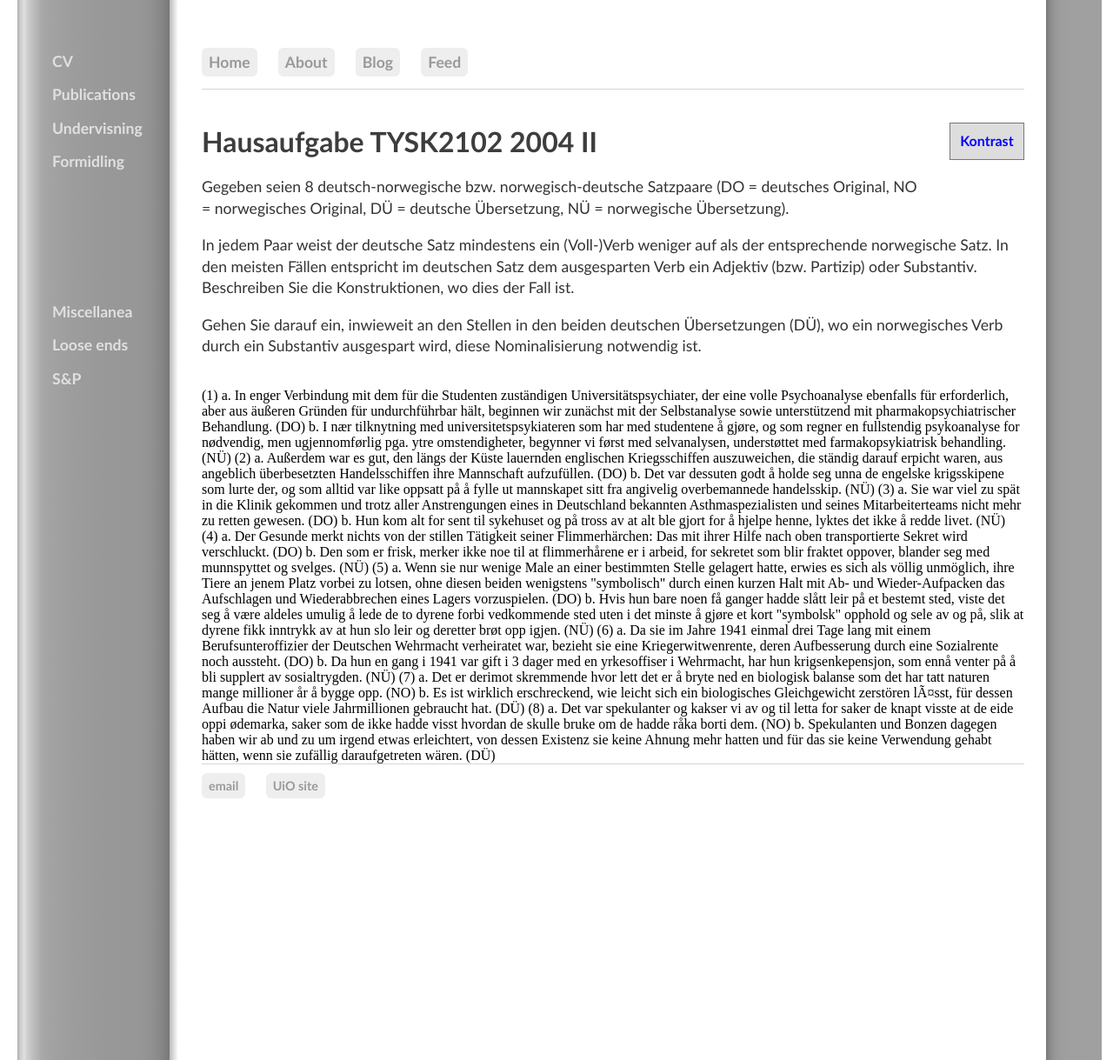
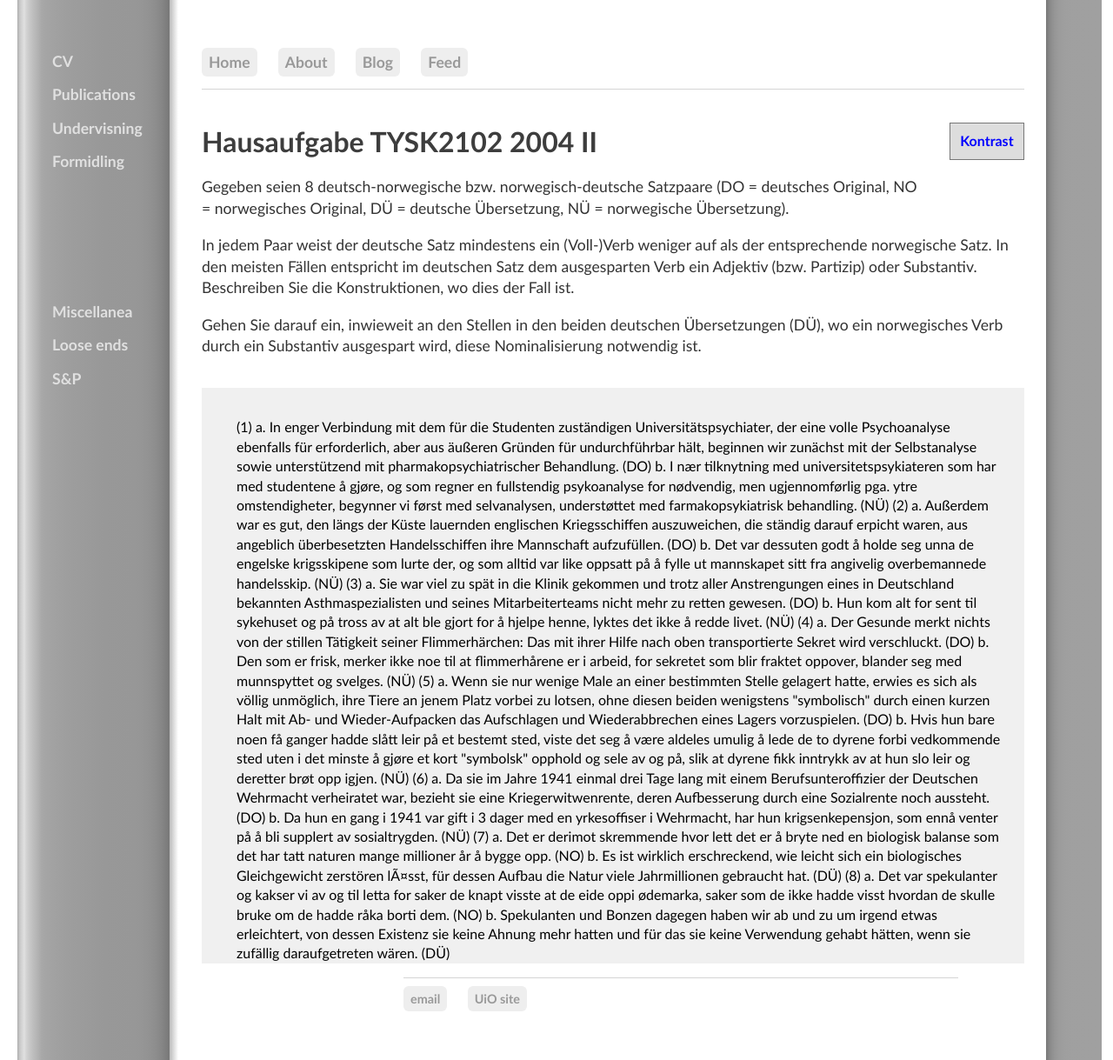
Before and after one commit to kjelljs/kjelljs.github.io, a Jekyll site: the page built from courses/kontrast/2004II.html, in a window 1280 px wide and 1219 px high. Shown: the whole window at 87% size. Built offline with Jekyll 4.4.1, drawn with Linux system fonts in a browser that asks for light colours.

Commit message:
Update 2004II.html

```diff
--- a/courses/kontrast/2004II.html
+++ b/courses/kontrast/2004II.html
@@ -9,6 +9,8 @@ Beschreiben Sie die Konstruktionen, wo dies der Fall ist.</p><p>
 Gehen Sie darauf ein, inwieweit an den Stellen in den beiden deutschen Übersetzungen (DÜ), wo ein norwegisches Verb durch ein Substantiv ausgespart wird, diese Nominalisierung notwendig ist.</p></div>
 </br>
 
+<div style="background-color:#f0f0f0;"></br>
+<ol style="margin-right:25px;">
 
 (1) a. In enger Verbindung mit dem für die Studenten zuständigen Universitätspsychiater, der eine volle Psychoanalyse ebenfalls für erforderlich, aber aus äußeren Gründen für undurchführbar hält, beginnen wir zunächst mit der Selbstanalyse sowie unterstützend mit pharmakopsychiatrischer Behandlung. (DO)
 
```
